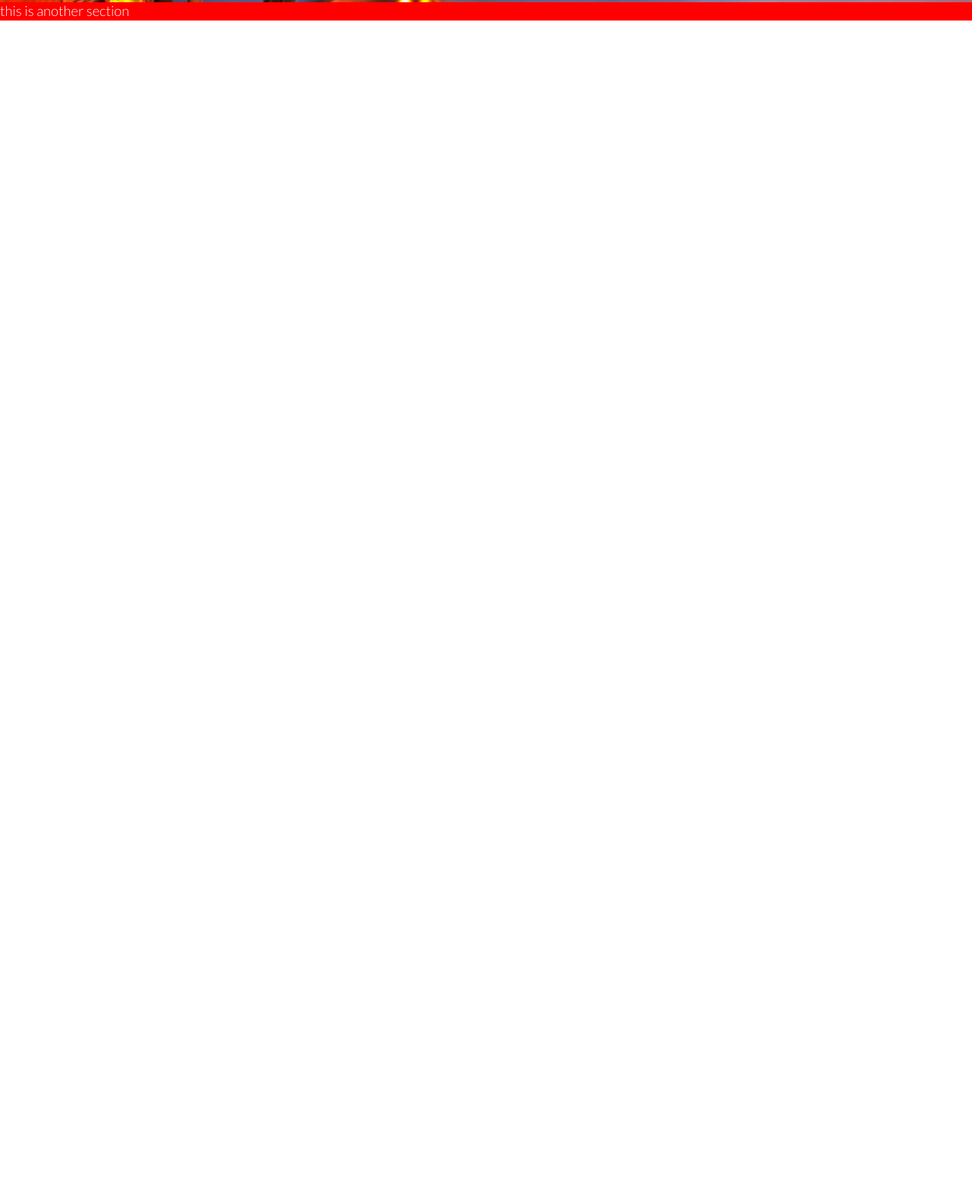
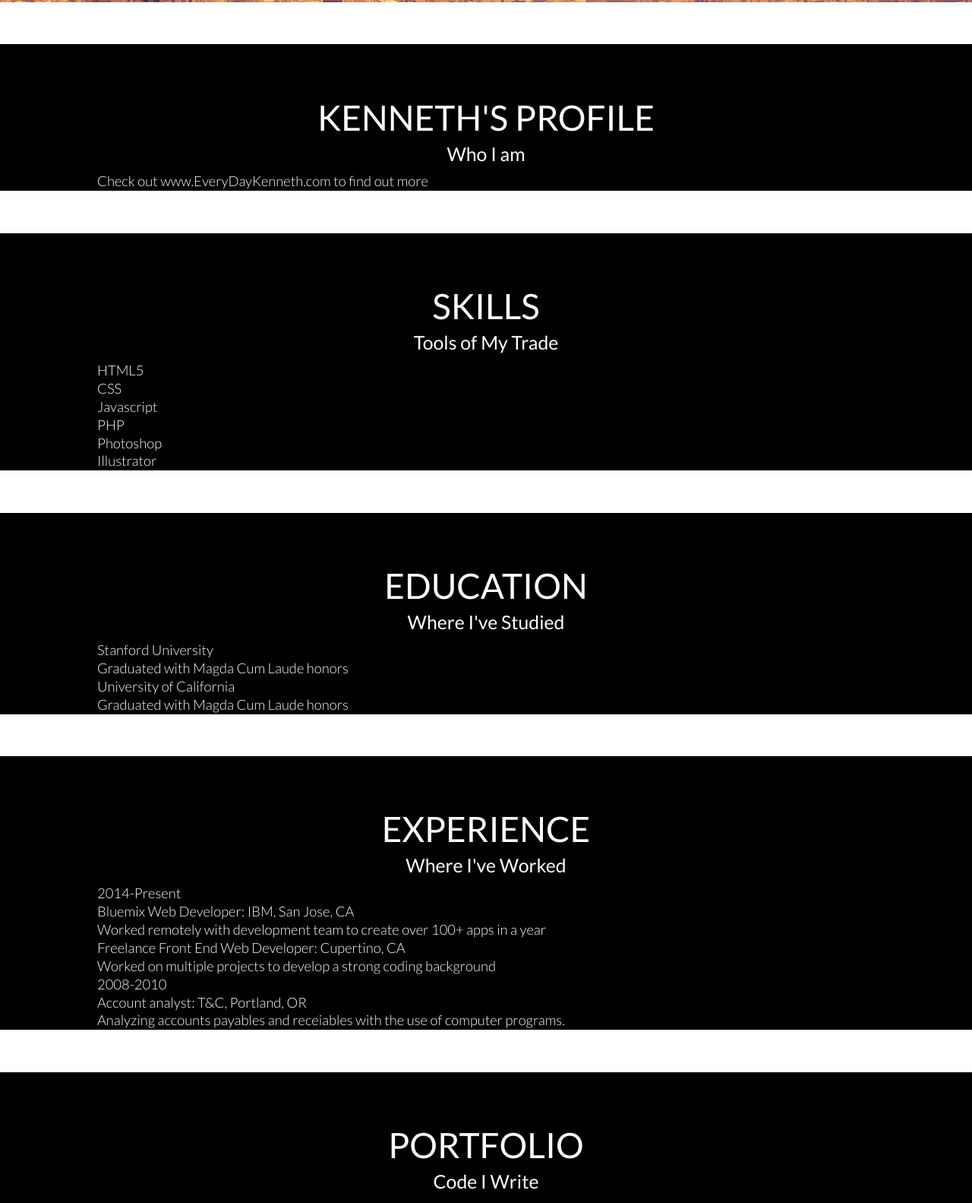
Before and after one commit to KendrickPC/EDKnovember2016, a plain HTML site: page index.html in a window 1280 px wide. Shown: the part 797-2380 px from the top of the page at 76% size. Before the commit the page ends 824 px from the top, so only its background shows below. Drawn offline with Linux system fonts and the light colour scheme.

```diff
--- a/assets/css/styles.css
+++ b/assets/css/styles.css
@@ -23,11 +23,20 @@ h2 {
 	/*color: white;*/
 }
 
+a {
+	text-decoration: none;
+	color: #009ee6;
+}
+
+a:hover {
+	color: #e57A00;
+}
+
 /*END GENERAL TEXT RULES*/
 
 /*BEGIN SECTION RULES*/
 section {
-	background: red; /*testing purposes only*/
+	background: black; /*testing purposes only*/
 	color: #fff;
 }
 
@@ -122,7 +131,7 @@ nav ul#navlist li a:hover {
 section#page-header {
 	height:100vh; /*viewport height*/
 	width: 100%;
-	background: #ccc url(../images/cycle.jpg) no-repeat center center;
+	background: #ccc url(../images/taipei.jpg) no-repeat center center;
 	background-size: cover;
 	color: #000;
 	display: table; /*sets parent container to behave like a table*/
@@ -159,3 +168,23 @@ section#page-header header h2 {
     1px 1px 0 #000;
 }
 /*END HERO SECTION*/
+
+/*BEGIN NOSCRIPT STYLES*/
+#mainnav li {
+	width: 100%;
+	text-align: center;
+	height: 2.5em;
+	line-height: 2.5em;
+	border-top: 1px #ccc solid;
+}
+/*END NOSCRIPT STYLES*/
+
+/*begin section page content rules*/
+section.page-content div {
+	width: 85%;
+	max-width: 1024px;
+	margin: 3em auto;
+	/*ensures the h1 clears the persistent navbar at the top*/
+	padding-top: 4em;
+}
+/*end section page content rules*/
--- a/index.html
+++ b/index.html
@@ -33,11 +33,151 @@
 			<h1>Kenneth P. Chang</h1>
 			<h2>Full Stack Web Developer</h2>
 		</header>
+	</section>
 
+<!-- Begin Profile Section Template -->
+	<section id="profile" class="page-content">
+		<div>
+			<header>
+				<h1>Kenneth's Profile</h1>
+				<h2>Who I am</h2>
+			</header>
+			<article>
+				<p>Check out www.EveryDayKenneth.com to find out more</p>
+			</article>
+		</div>
 	</section>
-	<section>
-		<p>this is another section</p>
+<!-- End Profile Section Template -->
+<!-- Begin Skills Section Template -->
+	<section id="skills" class="page-content">
+		<div>
+			<header>
+				<h1>Skills</h1>
+				<h2>Tools of My Trade</h2>
+			</header>
+			<article>
+				<ul>
+					<li>HTML5</li>
+					<li>CSS</li>
+					<li>Javascript</li>
+					<li>PHP</li>
+					<li>Photoshop</li>
+					<li>Illustrator</li>
+				</ul>
+			</article>
+		</div>
 	</section>
+<!-- End Skills Section Template -->
+<!-- Begin Education Section Template -->
+	<section id="education" class="page-content">
+		<div>
+			<header>
+				<h1>Education</h1>
+				<h2>Where I've Studied</h2>
+			</header>
+			<article>
+<!-- Definition list, term, and data. Essentially, I'm defining the term with the data. -->
+				<dl>
+					<dt>Stanford University</dt>
+					<dd>Graduated with Magda Cum Laude honors</dd>
+				</dl>
+				<dl>
+					<dt>University of California</dt>
+					<dd>Graduated with Magda Cum Laude honors</dd>
+				</dl>
+			</article>
+		</div>
+	</section>
+<!-- End Education Section Template -->
+<!-- Begin Experience Section Template -->
+	<section id="experience" class="page-content">
+		<div>
+			<header>
+				<h1>Experience</h1>
+				<h2>Where I've Worked</h2>
+			</header>
+			<article>
+				<h3>2014-Present</h3>
+				<dl>
+					<dt>Bluemix Web Developer: IBM, San Jose, CA</dt>
+					<dd>
+						<p>Worked remotely with development team to create over 100+ apps in a year</p>
+					</dd>
+
+					<dt>Freelance Front End Web Developer: Cupertino, CA</dt>
+					<dd>
+						<p>Worked on multiple projects to develop a strong coding background</p>
+					</dd>
+				</dl>
+				<h3>2008-2010</h3>
+				<dl>
+					<dt>Account analyst: T&amp;C, Portland, OR</dt>
+					<dd>
+						<p>Analyzing accounts payables and receiables with the use of computer programs.</p>
+					</dd>
+				</dl>
+			</article>
+		</div>
+	</section>
+<!-- End Experience Section Template -->
+<!-- Begin Portfolio Section Template -->
+	<section id="portfolio" class="page-content">
+		<div>
+			<header>
+				<h1>Portfolio</h1>
+				<h2>Code I Write</h2>
+			</header>
+			<article>
+				<h3>Web Development</h3>
+				<ul>
+					<li>
+						<a href="#">
+							<img src="http://placehold.it/300x200" alt="placeholder">
+						</a>
+					</li>
+					<li>
+						<a href="#">
+							<img src="http://placehold.it/300x200" alt="placeholder">
+						</a>
+					</li>
+					<li>
+						<a href="#">
+							<img src="http://placehold.it/300x200" alt="placeholder">
+						</a>
+					</li>
+				</ul>
+			</article>
+		</div>
+	</section>
+<!-- End Portfolio Section Template -->
+<!-- Begin Contact Section Template -->
+	<section id="contact" class="page-content">
+		<div>
+			<header>
+				<h1>Contact</h1>
+				<h2>Get In Touch</h2>
+			</header>
+			<article>
+				<p>git@gmail.com</p>
+				<ul>
+					<li>
+						<a href="#" target="_blank" title="Follow my videos on YouTube">Youtube</a>
+					</li>
+					<li>
+						<a href="#" target="_blank" title="Connect with me on Facebook">Facebook</a>
+					</li>
+					<li>
+						<a href="#" target="_blank" title="Connect with me on Instagram">Instagram</a>
+					</li>
+					<li>
+						<a href="#" target="_blank" title="Connect with me on LinkedIn">LinkedIn</a>
+					</li>
+				</ul>
+			</article>
+		</div>
+	</section>
+<!-- End Contact Section Template -->
+
 <!-- The following jquery file has to come before any other jquery is fired off -->
 <script src="assets/js/jquery-1.11-1.min.js" type="text/javascript"></script>
 
```
Also changed, not shown: assets/images/taipei.jpg (added).
